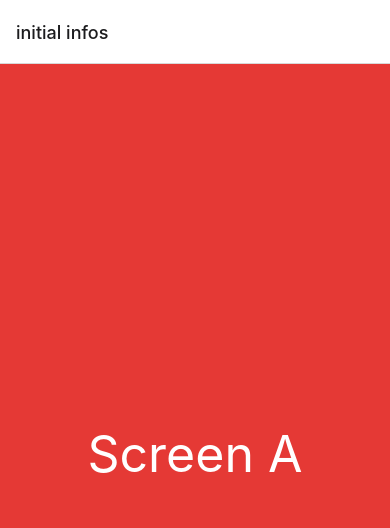
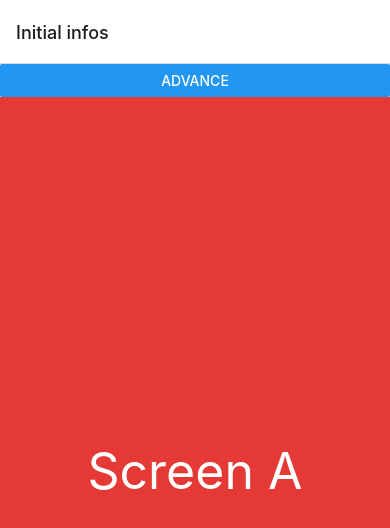
Before and after one commit to jvaraujos/course-react-native-navigation, a React Native app in the folder navigation/: screen /ScreenA in a window 390 px wide. Shown: the top 528 px of the page. Built offline with nearby package versions, Linux system fonts and the light colour scheme.

Commit message:
88-Navegacao stack 3

```diff
--- /dev/null
+++ b/navigation/src/components/StepStack.js
@@ -0,0 +1,23 @@
+import React from 'react'
+import {View,Button, Text} from 'react-native'
+
+export default props => {
+    return (
+        <View style={{flex:1,}}>
+            <View>
+                {props.advance
+                ?
+                <Button
+                title='Advance'
+                onPress={()=>{props.navigation.navigate(props.advance)
+                }}>
+                </Button>
+                :false
+                }
+            </View>
+            <View style={{flex:1}}>
+                    {props.children}
+            </View>
+        </View>
+     )
+}
--- a/navigation/src/routes/Stack.js
+++ b/navigation/src/routes/Stack.js
@@ -3,15 +3,27 @@ import { createNativeStackNavigator } from '@react-navigation/native-stack'
 import ScreenC from '../views/ScreenC'
 import ScreenA from '../views/ScreenA'
 import ScreenB from '../views/ScreenB'
+import StepStack from '../components/StepStack'
 
 const Stack = createNativeStackNavigator()
 
 export default props => {
     return (
         <Stack.Navigator initialRouteName ="ScreenA">
-            <Stack.Screen name="ScreenA" component={ScreenA} options={{title:'initial infos'}}></Stack.Screen>
-            <Stack.Screen name="ScreenB" component={ScreenB}></Stack.Screen>
-            <Stack.Screen name="ScreenC" component={ScreenC}></Stack.Screen>
+            <Stack.Screen name="ScreenA" options={{title:'Initial infos'}}>{props=>(
+                <StepStack {...props} advance="ScreenB">
+                    <ScreenA/>
+                </StepStack>
+            )}
+            </Stack.Screen>
+            <Stack.Screen name="ScreenB">{props=>(
+                <StepStack {...props} advance="ScreenC">
+                    <ScreenB/>
+                </StepStack>
+            )}
+            </Stack.Screen>
+            <Stack.Screen name="ScreenC" component={ScreenC}>
+            </Stack.Screen>
         </Stack.Navigator>
         )
 }
```
Also changed, not shown: navigation/src/routes/StepStack.js (deleted).
